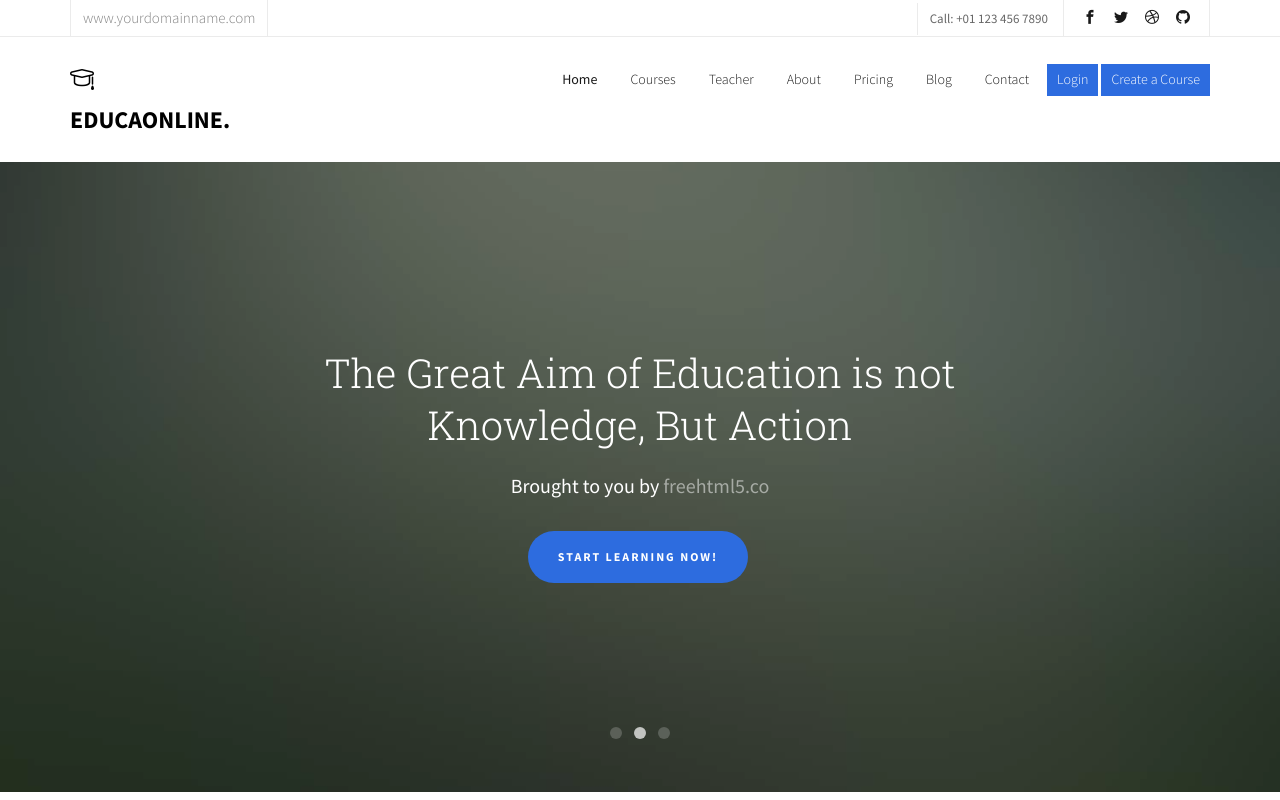
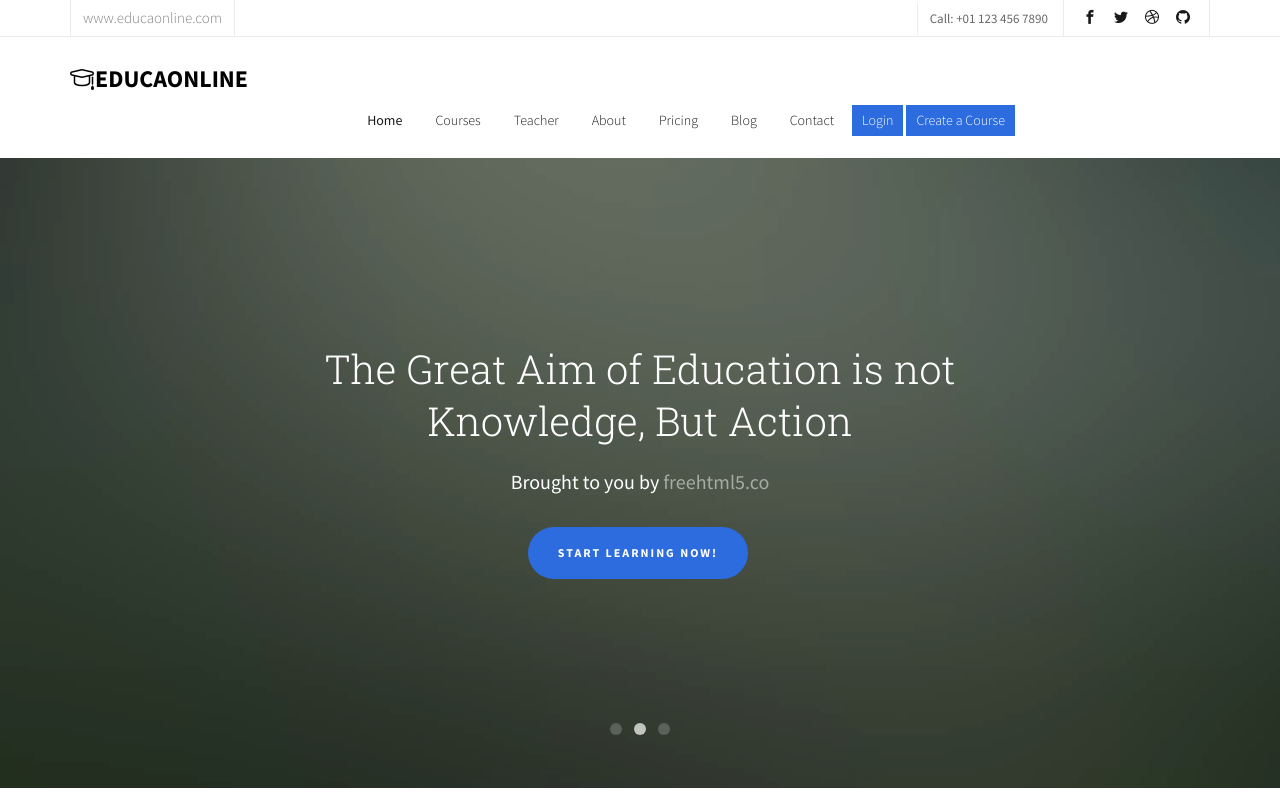
Before and after one commit to DaniYava/educaonline, a plain HTML site: page index.html in a window 1280 px wide. Shown: the top 800 px of the page. Drawn offline with Linux system fonts and the light colour scheme; files whose address does not match are found by name.

Commit message:
PRUEBA28

```diff
--- a/index.html
+++ b/index.html
@@ -99,7 +99,7 @@
 			<div class="container">
 				<div class="row">
 					<div class="col-xs-12 text-right">
-						<p class="site">www.yourdomainname.com</p>
+						<p class="site">www.educaonline.com</p>
 						<p class="num">Call: +01 123 456 7890</p>
 						<ul class="fh5co-social">
 							<li><a href="#"><i class="icon-facebook2"></i></a></li>
@@ -114,8 +114,8 @@
 		<div class="top-menu">
 			<div class="container">
 				<div class="row">
-					<div class="col-xs-2">
-						<div id="fh5co-logo"><a href="index.html"><i class="icon-study"></i>EducaOnline<span>.</span></a></div>
+					<div class="col-xs-4">
+						<div id="fh5co-logo"><a href="index.html"><i class="icon-study"></i>EducaOnline</a></div>
 					</div>
 					<div class="col-xs-10 text-right menu-1">
 						<ul>
```
